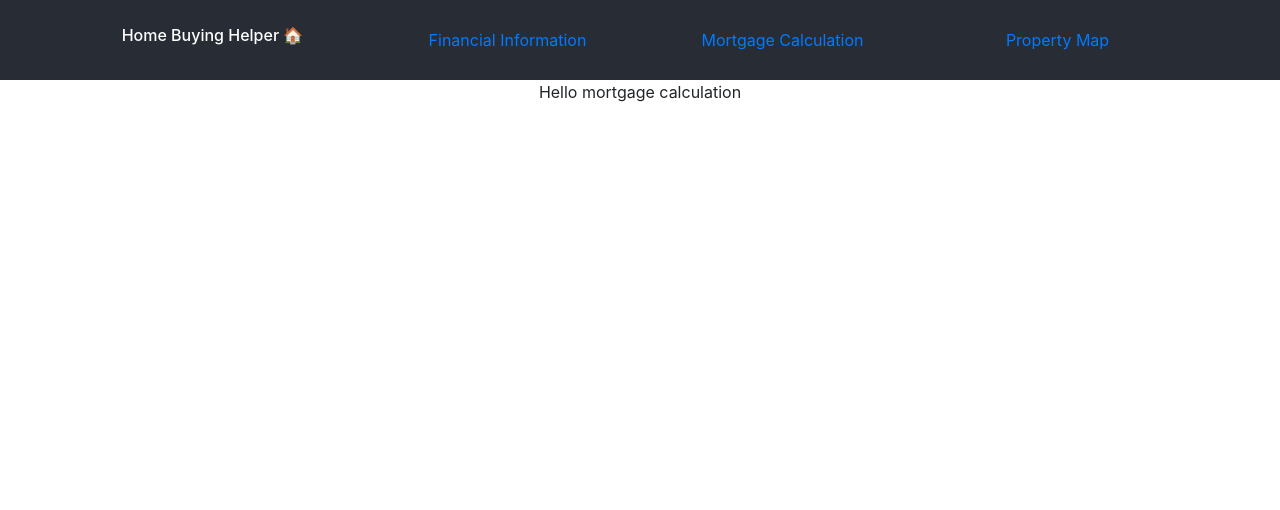
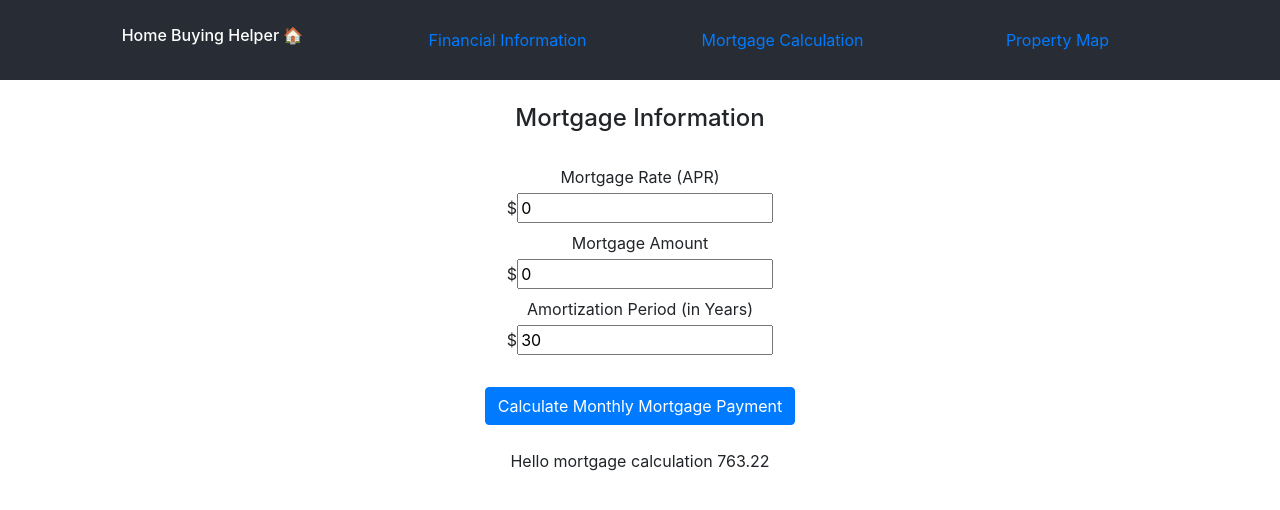
Before and after one commit to magz99/home-buying-app, a React (Create React App) app: page /mortgage-calculation in a window 1280 px wide. Shown: the top 510 px of the page. Built offline with nearby package versions, Linux system fonts and the light colour scheme.

Commit message:
FEAT: Mortgage payment calculation

```diff
--- a/src/components/debt-ratios.tsx
+++ b/src/components/debt-ratios.tsx
@@ -13,16 +13,16 @@ class DebtRatios extends React.Component<debtRatiosProps> {
             <h2 className="h4">What Are the Debt Ratios?</h2>
             <label className="w-100">
                 <span className="d-block mb-1">GDS (Gross Debt Service) Ratio</span>
-                <input id="gds-ratio-input" type="text" readOnly={true} disabled value={this.props.gdsRatio}/>
+                <input id="gds-ratio-input" type="text" readOnly={true} disabled value={this.props.gdsRatio}/>%
             </label>
             <label className="w-100">
                 <span className="d-block mb-1">TDS (Total Debt Service) Ratio</span>
-                <input id="tds-ratio-input" type="text" readOnly={true} disabled value={this.props.tdsRatio}/>
+                <input id="tds-ratio-input" type="text" readOnly={true} disabled value={this.props.tdsRatio}/>%
             </label>
             <label className="w-100">
-                <span className="d-block">Maximum Mortgage Payment</span>
+                <span className="d-block">Maximum Monthly Mortgage Payment</span>
                 <span className="d-block mb-1">(Calculated for a GDS of 39% and TDS of 44%)</span>
-                <input id="max-mortgage-input" type="text" readOnly={true} disabled value={this.props.maxMortgage}/>
+                $<input id="max-mortgage-input" type="text" readOnly={true} disabled value={this.props.maxMortgage}/>
             </label>
         </>;
     }
--- /dev/null
+++ b/src/utils/mortage-helpers.ts
@@ -0,0 +1,16 @@
+const monthlyPayment = (ratePercentage: number, numPeriods: number, mortgageAmount: number): number => {
+    const rateYield = Math.pow((1 + ratePercentage/100/2), 1/6) - 1;
+    const numerator = mortgageAmount * rateYield;
+    const denominator = 1 - Math.pow((1 + rateYield), -numPeriods);
+    // console.log('rateYield: ', rateYield);
+    // console.log('numerator: ', numerator);
+    // console.log('denominator: ', denominator);
+
+    // By convention, mortgage payments are always rounded up.
+    return parseFloat((numerator / denominator).toFixed(2)) + 0.01;
+}
+
+
+export {
+    monthlyPayment
+}
--- /dev/null
+++ b/src/utils/ratio-helpers.ts
@@ -0,0 +1,17 @@
+const calculateGDS = (annualIncome: number, propertyTax:number, heating:number, mortgagePayment:number): number=>{
+    return ((propertyTax + heating + mortgagePayment) * 12) / annualIncome;
+};
+
+const calculateTDS = (annualIncome:number, propertyTax:number, heating:number, mortgagePayment:number, carPayment:number, creditPayment:number):number =>{
+    return ((propertyTax + heating + mortgagePayment + carPayment + creditPayment) * 12) / annualIncome;
+};
+
+const calculateMaxMortgage = (annualIncome:number, gdsRatio:number, propertyTax:number, heating:number): number =>{
+    return ((annualIncome * gdsRatio / 12)) - propertyTax - heating;
+};
+
+export {
+    calculateGDS,
+    calculateTDS,
+    calculateMaxMortgage
+}
--- a/src/views/financial-information.tsx
+++ b/src/views/financial-information.tsx
@@ -1,6 +1,11 @@
 import React from 'react';
 import { Button, Col, Container, Row } from 'react-bootstrap';
 import DebtRatios from '../components/debt-ratios';
+import {
+    calculateGDS,
+    calculateTDS,
+    calculateMaxMortgage
+} from '../utils/ratio-helpers';
 
 const MAX_GDS_RATIO = 0.39;
 // const MAX_TDS_RATIO = 0.44;
@@ -17,20 +22,6 @@ type debtProps = {
     tdsRatio: number;
     maxMortgage: number;
 };
-
-const calculateGDS = (annualIncome: number, propertyTax:number, heating:number, mortgagePayment:number): number=>{
-    return ((propertyTax + heating + mortgagePayment) * 12) / annualIncome;
-};
-
-const calculateTDS = (annualIncome:number, propertyTax:number, heating:number, mortgagePayment:number, carPayment:number, creditPayment:number):number =>{
-    return ((propertyTax + heating + mortgagePayment + carPayment + creditPayment) * 12) / annualIncome;
-};
-
-const calculateMaxMortgage = (annualIncome:number, gdsRatio:number, propertyTax:number, heating:number): number =>{
-    return ((annualIncome * gdsRatio / 12)) - propertyTax - heating;
-};
-
-
 
 class FinancialInformation extends React.Component{
 
@@ -90,22 +81,22 @@ class FinancialInformation extends React.Component{
                         <h3 className="h5 mt-3">Household Income</h3>
                         <label htmlFor="annualIncome" className="w-100">
                             <span className="d-block mb-1">Annual Gross Income (before tax)</span>
-                            <input name="annualIncome" type="text" placeholder="Enter a value" value={this.state.annualIncome} onChange={this.handleInputChange}/>
+                            $<input name="annualIncome" type="text" placeholder="Enter a value" value={this.state.annualIncome} onChange={this.handleInputChange}/>
                         </label>
                         <h3 className="h5 mt-3">Household Debts/Expenses</h3>
                         <label className="w-100 ">
                             <span className="d-block mb-1">Monthly Car Payment</span>
-                            <input name="carPayment" type="text" placeholder="Enter a value" value={this.state.carPayment} onChange={this.handleInputChange}/>
+                            $<input name="carPayment" type="text" placeholder="Enter a value" value={this.state.carPayment} onChange={this.handleInputChange}/>
                         </label>
                         <label className="w-100">
                             <span className="d-block mb-1">Monthly Credit Card Payments</span>
-                            <input name="creditPayment" type="text" placeholder="Enter a value" value={this.state.creditPayment}  onChange={this.handleInputChange}/>
+                            $<input name="creditPayment" type="text" placeholder="Enter a value" value={this.state.creditPayment}  onChange={this.handleInputChange}/>
                         </label>
 
                         <h3 className="h5 mt-3">Anticipated Home Expenses</h3>
                         <label className="w-100 ">
                             <span className="d-block mb-1">Monthly Property Tax</span>
-                            <input name="propertyTax" type="text" placeholder="Enter a value" value={this.state.propertyTax}  onChange={this.handleInputChange}/>
+                            $<input name="propertyTax" type="text" placeholder="Enter a value" value={this.state.propertyTax}  onChange={this.handleInputChange}/>
                         </label>
                         <label className="w-100">
                             <span className="d-block mb-1">Monthly Heating</span>
@@ -113,7 +104,7 @@ class FinancialInformation extends React.Component{
                         </label>
                         <label className="w-100">
                             <span className="d-block mb-1">Monthly Mortgage Payment</span>
-                            <input name="mortgagePayment" type="text" placeholder="Enter a value" value={this.state.mortgagePayment}  onChange={this.handleInputChange}/>
+                            $<input name="mortgagePayment" type="text" placeholder="Enter a value" value={this.state.mortgagePayment}  onChange={this.handleInputChange}/>
                         </label>
                     </Col>
                     <Col sm="12"><Button className="mt-5 my-sm-4" variant="primary" onClick={this.handleCalculate}>Calculate Debt Ratios</Button></Col>
--- a/src/views/mortgage-calculation.tsx
+++ b/src/views/mortgage-calculation.tsx
@@ -1,8 +1,57 @@
 import React from 'react';
+import { Button, Col, Container, Row } from 'react-bootstrap';
+
+import { monthlyPayment } from '../utils/mortage-helpers';
 
 class MortgageCalculation extends React.Component {
+
+  state:any = {
+    mortgageRate: 0,
+    amortizationPeriod: 30, //years
+    mortgageAmount: 0,
+};
+
+handleInputChange(event: { target: { value: any; name: string; }; }){
+
+};
+
+
+handleCalculate() {
+
+
+};
+
     render() {
-        return <div>Hello mortgage calculation </div>;
+      return <>
+            <Container className="pt-4">
+                <Row className="mb-4">
+                    <Col><h2 className="h4">Mortgage Information</h2></Col>
+                </Row>
+                <Row className="mb-4">
+                    <Col sm="12">
+                        <label htmlFor="mortgageRate" className="w-100">
+                            <span className="d-block mb-1">Mortgage Rate (APR)</span>
+                            $<input name="mortgageRate" type="text" placeholder="Enter a value" value={this.state.mortgageRate} onChange={this.handleInputChange}/>
+                        </label>
+                        <label className="w-100 ">
+                            <span className="d-block mb-1">Mortgage Amount</span>
+                            $<input name="mortgageAmount" type="text" placeholder="Enter a value" value={this.state.mortgageAmount} onChange={this.handleInputChange}/>
+                        </label>
+                        <label className="w-100">
+                            <span className="d-block mb-1">Amortization Period (in Years)</span>
+                            $<input name="amortizationPeriod" type="text" placeholder="Enter a value" value={this.state.amortizationPeriod}  onChange={this.handleInputChange}/>
+                        </label>
+
+
+                    </Col>
+                    <Col sm="12"><Button className="mt-5 my-sm-4" variant="primary" onClick={this.handleCalculate}>Calculate Monthly Mortgage Payment</Button></Col>
+                    <Col sm="12">
+                    <p>Hello mortgage calculation {monthlyPayment(8, 300, 100000)} </p>
+                    </Col>
+                </Row>
+            </Container>
+        </>;
+        // return ;
     }
   }
 
```
